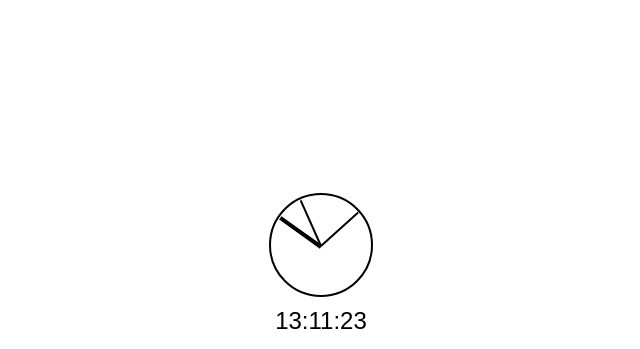
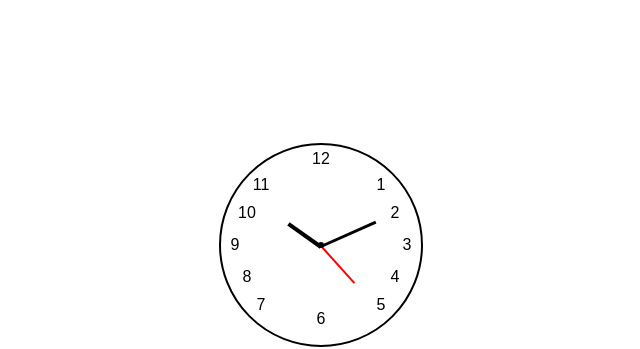
Before and after one commit to shinpecchi/clock, a plain HTML site: page code/AnalogDigital.html in a window 1280 px wide. Shown: the top 349 px of the page, without its empty margins (319-959 px from the left). Drawn offline with Linux system fonts and the light colour scheme.

Commit message:
Update AnalogDigital.html

```diff
--- a/code/AnalogDigital.html
+++ b/code/AnalogDigital.html
@@ -4,14 +4,29 @@
     <meta charset="UTF-8">
     <meta name="viewport" content="width=device-width, initial-scale=1.0">
     <title>ストップウォッチ</title>
+    <link rel="stylesheet" href="styles.css">
 </head>
 <body>
     <div class="container">
         <div class="current-time">
             <div class="clock">
+                <div class="ticks"></div>
+                <div class="number number1">1</div>
+                <div class="number number2">2</div>
+                <div class="number number3">3</div>
+                <div class="number number4">4</div>
+                <div class="number number5">5</div>
+                <div class="number number6">6</div>
+                <div class="number number7">7</div>
+                <div class="number number8">8</div>
+                <div class="number number9">9</div>
+                <div class="number number10">10</div>
+                <div class="number number11">11</div>
+                <div class="number number12">12</div>
                 <div class="hand hour" id="hourHand"></div>
                 <div class="hand minute" id="minuteHand"></div>
                 <div class="hand second" id="secondHand"></div>
+                <div class="center-dot"></div>
             </div>
             <div class="current-time-display">00:00:00</div>
         </div>
@@ -52,10 +67,10 @@ document.addEventListener("DOMContentLoaded", function() {
 
     // Update current time and analog clock
     function updateCurrentTime() {
-        const now = new Date();
-        const hours = now.getHours();
-        const minutes = now.getMinutes();
-        const seconds = now.getSeconds();
+        const jst = new Date(Date.now() + ((new Date().getTimezoneOffset() + (9 * 60)) * 60 * 1000));
+        const hours = jst.getHours();
+        const minutes = jst.getMinutes();
+        const seconds = jst.getSeconds();
 
         const hoursFormatted = String(hours).padStart(2, '0');
         const minutesFormatted = String(minutes).padStart(2, '0');
@@ -66,9 +81,9 @@ document.addEventListener("DOMContentLoaded", function() {
         const minuteDegrees = minutes * 6;
         const secondDegrees = seconds * 6;
 
-        hourHand.style.transform = `rotate(${hourDegrees}deg)`;
-        minuteHand.style.transform = `rotate(${minuteDegrees}deg)`;
-        secondHand.style.transform = `rotate(${secondDegrees}deg)`;
+        hourHand.style.transform = `rotate(${hourDegrees - 270}deg)`;
+        minuteHand.style.transform = `rotate(${minuteDegrees - 270}deg)`;
+        secondHand.style.transform = `rotate(${secondDegrees - 270}deg)`;
     }
     setInterval(updateCurrentTime, 1000);
     updateCurrentTime();
@@ -135,25 +150,72 @@ body {
 
 .clock {
     position: relative;
-    width: 100px;
-    height: 100px;
+    width: 200px;
+    height: 200px;
     border: 2px solid black;
     border-radius: 50%;
     margin: 0 auto 10px;
+    display: flex;
+    justify-content: center;
+    align-items: center;
 }
+
+.number {
+    position: absolute;
+    text-align: center;
+    transform: translate(-50%, -50%);
+}
+
+.number1 { top: 20%; left: 80%; }
+.number2 { top: 34%; left: 87%; }
+.number3 { top: 50%; left: 93%; }
+.number4 { top: 66%; left: 87%; }
+.number5 { top: 80%; left: 80%; }
+.number6 { top: 87%; left: 50%; }
+.number7 { top: 80%; left: 20%; }
+.number8 { top: 66%; left: 13%; }
+.number9 { top: 50%; left: 7%; }
+.number10 { top: 34%; left: 13%; }
+.number11 { top: 20%; left: 20%; }
+.number12 { top: 7%; left: 50%; }
 
 .hand {
     position: absolute;
-    width: 50%;
-    height: 2px;
-    background: black;
     top: 50%;
     transform-origin: 100%;
-    transform: rotate(90deg);
+    transform: rotate(0deg);
 }
 
 .hour {
+    width: 40px; /* Shorter length for hour hand */
     height: 4px;
+    background: black;
+    left: 60px; /* Center alignment */
+}
+
+.minute {
+    width: 60px; /* Longer length for minute hand */
+    height: 3px;
+    background: black;
+    left: 40px; /* Center alignment */
+}
+
+.second {
+    width: 50px; /* Medium length for second hand */
+    height: 2px;
+    background: red;
+    left: 50px; /* Center alignment */
+}
+
+.center-dot {
+    position: absolute;
+    width: 6px;
+    height: 6px;
+    background: black;
+    border-radius: 50%;
+    top: 50%;
+    left: 50%;
+    transform: translate(-50%, -50%);
 }
 
 .current-time-display {
```
